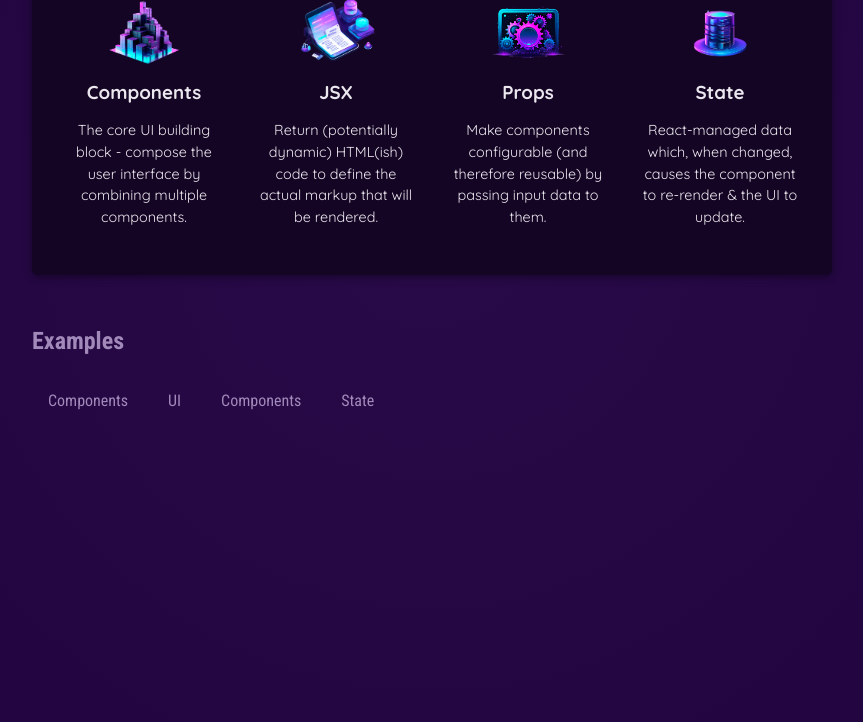
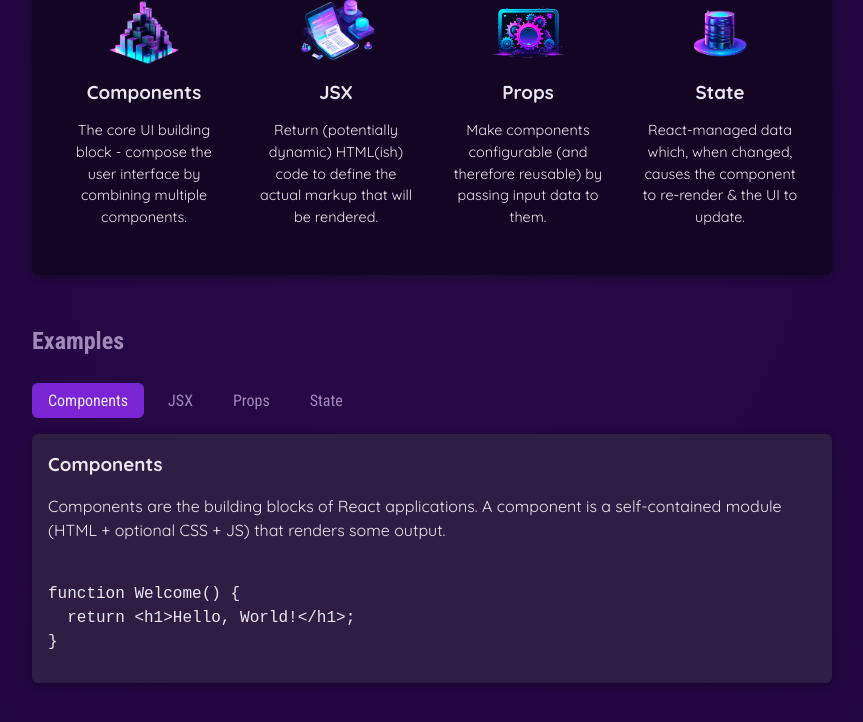
Before and after one commit to TwizzyBomb/ReactProject, a React (Vite) app: page / in a window 1280 px wide. Both pictures are taken after a click on the button "Components". Shown: the part 424-1146 px from the top of the page, without its empty margins (208-1071 px from the left). Built offline with nearby package versions, Linux system fonts and the light colour scheme.

Commit message:
Section 1-57 Complete

```diff
--- a/src/App.jsx
+++ b/src/App.jsx
@@ -1,4 +1,6 @@
+import { useState } from 'react';
 import { CORE_CONCEPTS } from './data.js';
+import { EXAMPLES } from './data-with-examples.js';
 import CoreConcept from './components/CoreConcept.jsx'
 import Header from './components/Header/Header.jsx'
 import TabButton from './components/TabButton.jsx'
@@ -6,6 +8,31 @@
 
 
 function App() { // spread operator
+
+const [selectedTopic , setSelectedTopic ] = useState();
+
+function handleSelect(selectedButton) {
+  // selectedButton => 'components', 'jsx', 'props', 'state' 4 identifiers that should be recieved through that parameter
+  setSelectedTopic(selectedButton);
+  console.log(selectedTopic);
+}
+
+let tabContent = <p>Please select a topic.</p>;
+
+if (selectedTopic) {
+  tabContent = (
+    <div id="tab-content">
+      <h3>{EXAMPLES[selectedTopic].title}</h3>
+      <p>{EXAMPLES[selectedTopic].description}</p>
+      <pre>
+        <code>
+          {EXAMPLES[selectedTopic].code}
+        </code>
+      </pre>
+    </div>
+  )
+}
+
   return (
     <div>
       <Header />
@@ -22,11 +49,12 @@
         <section id="examples">
           <h2>Examples</h2>
           <menu>
-            <TabButton>Components</TabButton>
-            <TabButton>UI</TabButton>
-            <TabButton>Components</TabButton>
-            <TabButton>State</TabButton>
+            <TabButton isSelected={selectedTopic === 'components'} onSelected={() => handleSelect('components')}>Components</TabButton>
+            <TabButton isSelected={selectedTopic === 'jsx'} onSelected={() => handleSelect('jsx')}>JSX</TabButton>
+            <TabButton isSelected={selectedTopic === 'props'}  onSelected={() => handleSelect('props')}>Props</TabButton>
+            <TabButton isSelected={selectedTopic === 'state'}  onSelected={() => handleSelect('state')}>State</TabButton>
           </menu>
+          {tabContent}
         </section>
       </main>
     </div>
--- a/src/components/TabButton.jsx
+++ b/src/components/TabButton.jsx
@@ -1,9 +1,6 @@
-export default function TabButton({ children }){
-  function handleClick() {
-    console.log('Hello World!');
-  }
+export default function TabButton({ children, onSelected, isSelected }){
 
-  return <li>
-    <button onClick={handleClick}>{children}</button>
-  </li>
+  return  <li>
+            <button className={isSelected ? "active" : "inactive"} onClick={onSelected}>{children}</button>
+          </li>
 }
--- /dev/null
+++ b/src/data-with-examples.js
@@ -0,0 +1,82 @@
+import componentsImg from './assets/components.png';
+import propsImg from './assets/config.png';
+import jsxImg from './assets/jsx-ui.png';
+import stateImg from './assets/state-mgmt.png';
+
+export const CORE_CONCEPTS = [
+  {
+    image: componentsImg,
+    title: 'Components',
+    description:
+      'The core UI building block - compose the user interface by combining multiple components.',
+  },
+  {
+    image: jsxImg,
+    title: 'JSX',
+    description:
+      'Return (potentially dynamic) HTML(ish) code to define the actual markup that will be rendered.',
+  },
+  {
+    image: propsImg,
+    title: 'Props',
+    description:
+      'Make components configurable (and therefore reusable) by passing input data to them.',
+  },
+  {
+    image: stateImg,
+    title: 'State',
+    description:
+      'React-managed data which, when changed, causes the component to re-render & the UI to update.',
+  },
+];
+
+export const EXAMPLES = {
+  components: {
+    title: 'Components',
+    description:
+      'Components are the building blocks of React applications. A component is a self-contained module (HTML + optional CSS + JS) that renders some output.',
+    code: `
+function Welcome() {
+  return <h1>Hello, World!</h1>;
+}`,
+  },
+  jsx: {
+    title: 'JSX',
+    description:
+      'JSX is a syntax extension to JavaScript. It is similar to a template language, but it has full power of JavaScript (e.g., it may output dynamic content).',
+    code: `
+<div>
+  <h1>Welcome {userName}</h1>
+  <p>Time to learn React!</p>
+</div>`,
+  },
+  props: {
+    title: 'Props',
+    description:
+      'Components accept arbitrary inputs called props. They are like function arguments.',
+    code: `
+function Welcome(props) {
+  return <h1>Hello, {props.name}</h1>;
+}`,
+  },
+  state: {
+    title: 'State',
+    description:
+      'State allows React components to change their output over time in response to user actions, network responses, and anything else.',
+    code: `
+function Counter() {
+  const [isVisible, setIsVisible] = useState(false);
+
+  function handleClick() {
+    setIsVisible(true);
+  }
+
+  return (
+    <div>
+      <button onClick={handleClick}>Show Details</button>
+      {isVisible && <p>Amazing details!</p>}
+    </div>
+  );
+}`,
+  },
+};
```
